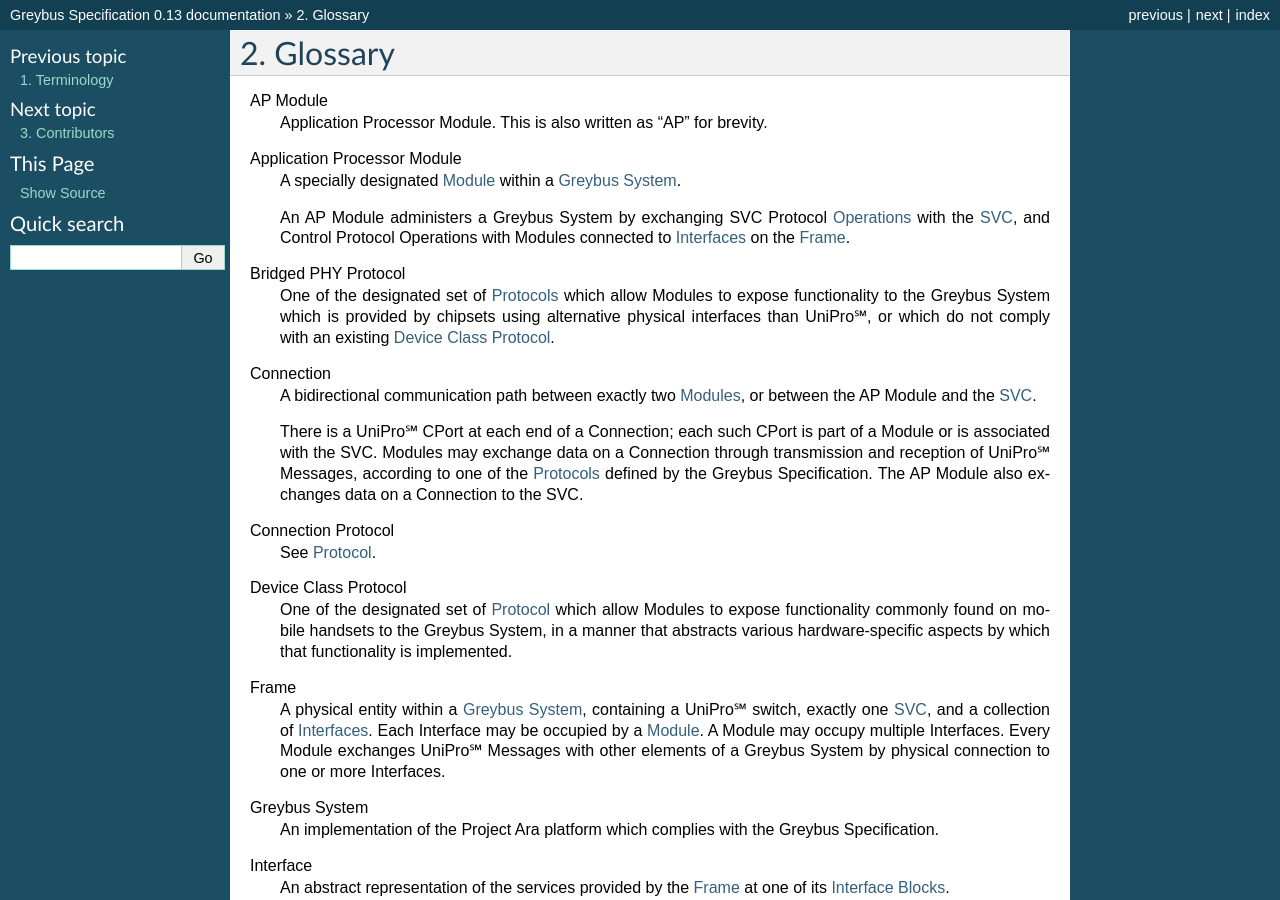
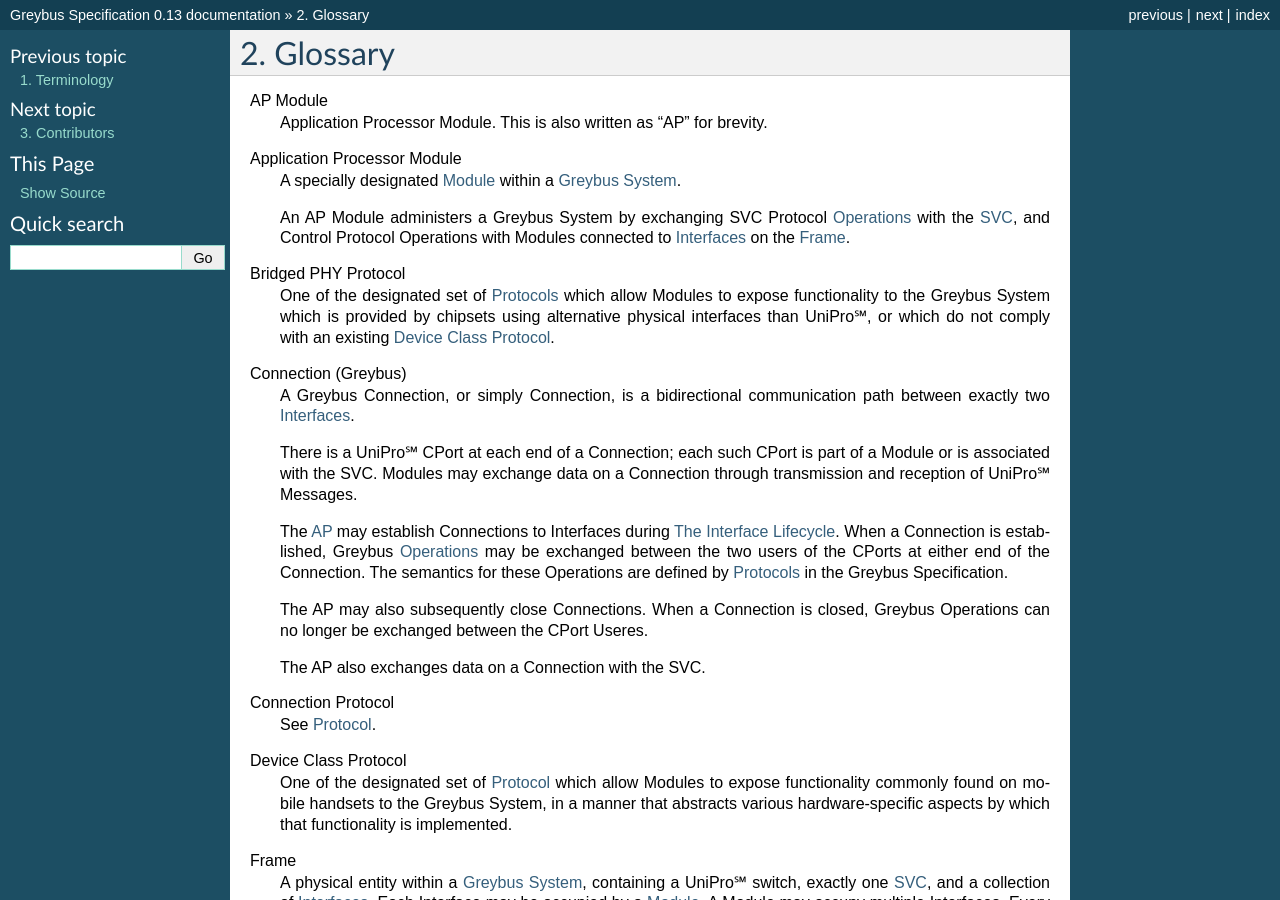
Before and after one commit to projectara/greybus-spec, a Sphinx documentation site: the page built from source/glossary.rst, in a window 1280 px wide and 900 px high. Built offline with Sphinx 7.4.7, drawn with Linux system fonts in a browser that asks for light colours; pages that are not in the unit, such as notebooks, are missing from menus.

Commit message:
SW-4379: glossary: teach Connection the HW model
The current definition doesn't know about it, and can be improved in
other ways.

Signed-off-by: Marti Bolivar <mbolivar@leaflabs.com>
Signed-off-by: Greg Kroah-Hartman <gregkh@google.com>

```diff
--- a/source/glossary.rst
+++ b/source/glossary.rst
@@ -32,18 +32,29 @@
 
 .. _glossary-connection:
 
-Connection
-    A bidirectional communication path between exactly two
-    :ref:`Modules <glossary-module>`, or between the AP Module and the
-    :ref:`SVC <glossary-svc>`.
+Connection (Greybus)
+    A Greybus Connection, or simply Connection, is a bidirectional
+    communication path between exactly two :ref:`Interfaces
+    <glossary-module>`.
 
     There is a |unipro| CPort at each end of a Connection; each such
     CPort is part of a Module or is associated with the SVC. Modules
     may exchange data on a Connection through transmission and
-    reception of |unipro| Messages, according to one of the
-    :ref:`Protocols <glossary-protocol>` defined by the Greybus
-    Specification. The AP Module also exchanges data on a Connection
-    to the SVC.
+    reception of |unipro| Messages.
+
+    The :ref:`AP <glossary-ap-module>` may establish Connections to
+    Interfaces during :ref:`lifecycles_interface_lifecycle`. When a
+    Connection is established, Greybus :ref:`Operations
+    <glossary-operation>` may be exchanged between the two users of
+    the CPorts at either end of the Connection. The semantics for
+    these Operations are defined by :ref:`Protocols
+    <glossary-protocol>` in the Greybus Specification.
+
+    The AP may also subsequently close Connections. When a Connection
+    is closed, Greybus Operations can no longer be exchanged between
+    the CPort Useres.
+
+    The AP also exchanges data on a Connection with the SVC.
 
 .. _glossary-connection-protocol:
 
```
